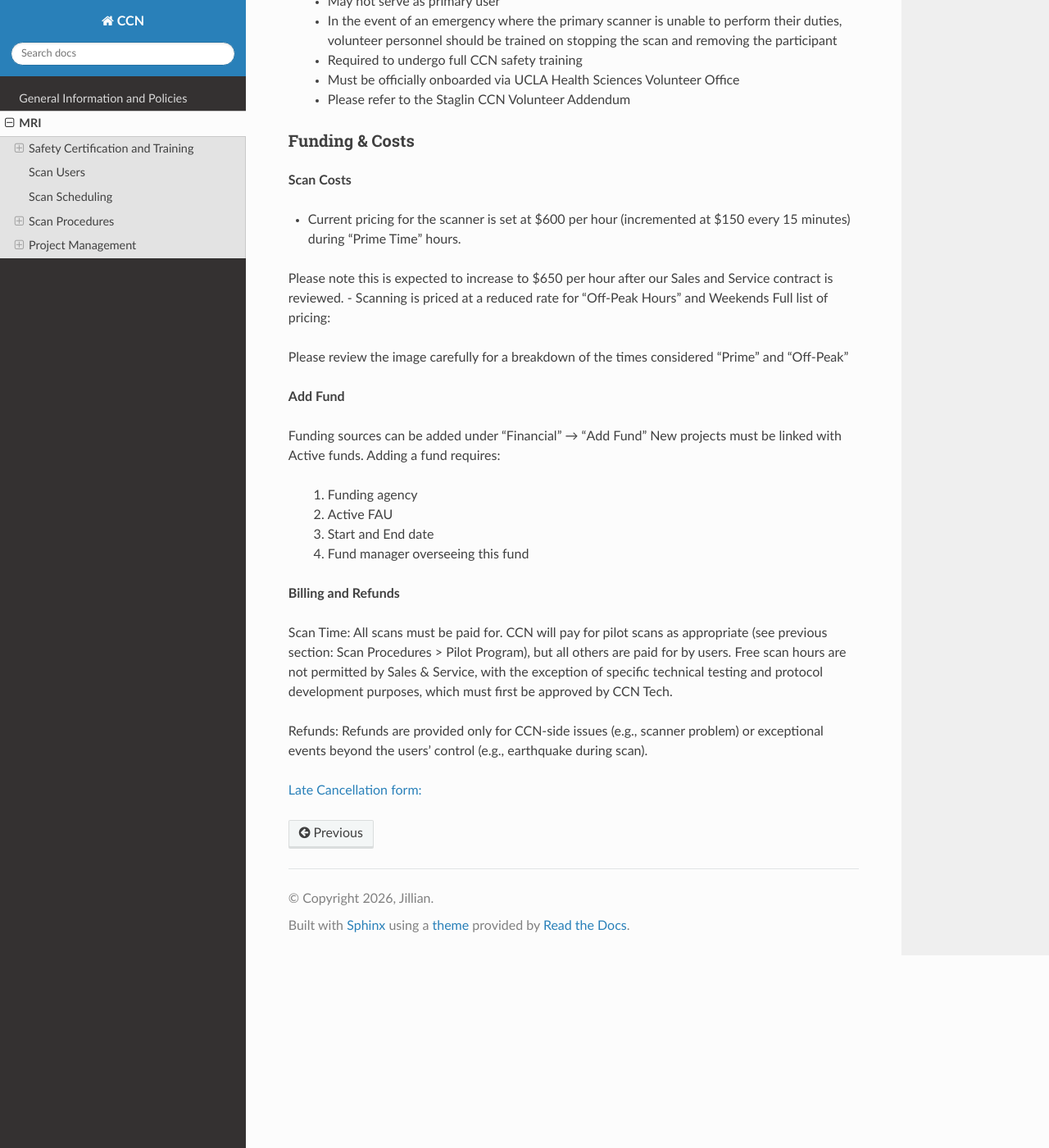
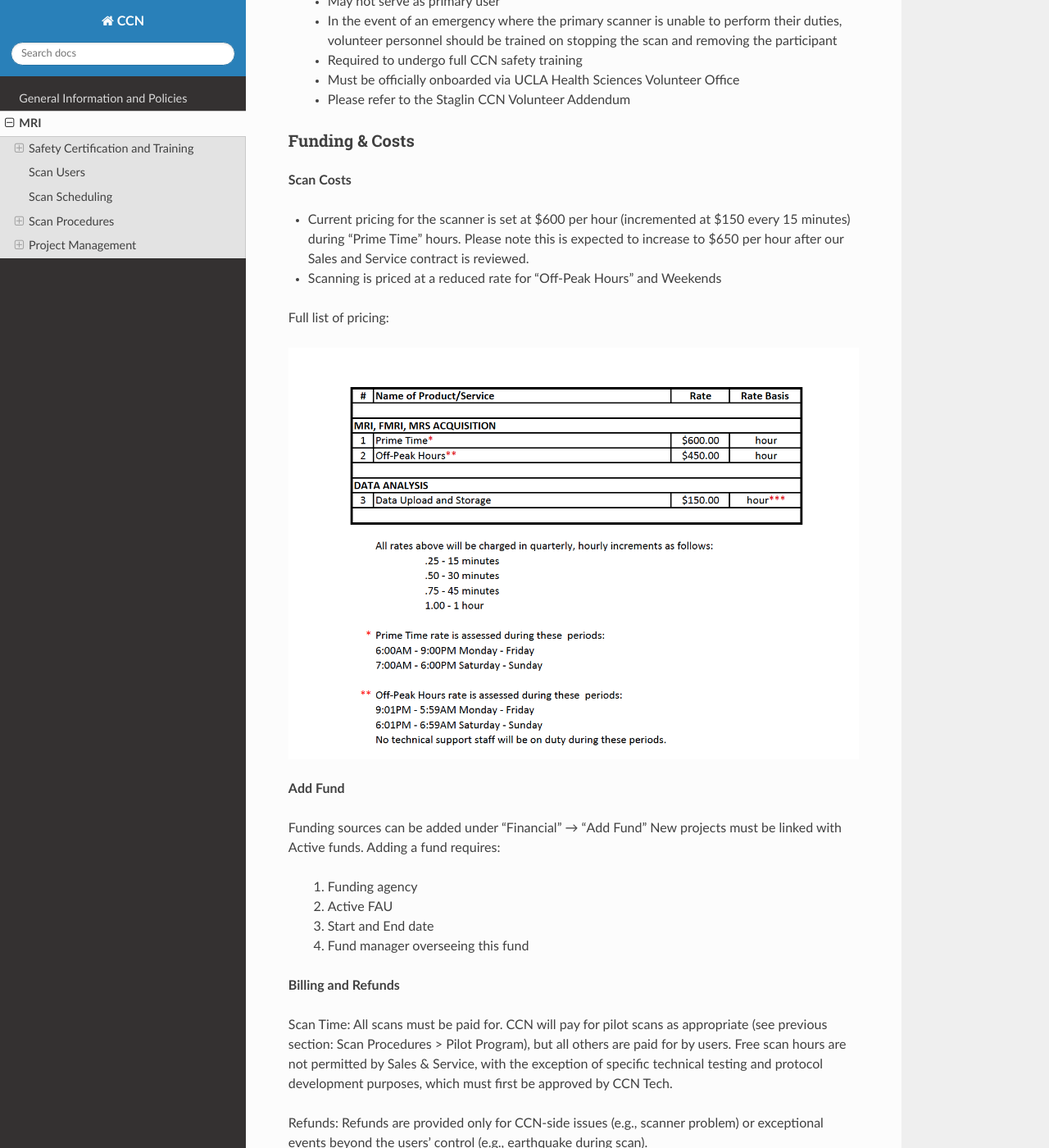
Before and after one commit to jpontanares-ccn/CCN, a Sphinx documentation site: the page built from docs/source/mri.rst, in a window 1280 px wide and 1400 px high, scrolled down 14056 px. Shown: the whole window at 82% size. Built offline with Sphinx 7.4.7 and the Read the Docs theme 3.1.0, drawn with Linux system fonts in a browser that asks for light colours; part of the change alters nothing that is shown; some of the changed text lies outside the part shown.

Commit message:
Update mri.rst

```diff
--- a/docs/source/mri.rst
+++ b/docs/source/mri.rst
@@ -253,12 +253,11 @@ Funding & Costs
 
 **Scan Costs**
 
-- Current pricing for the scanner is set at $600 per hour (incremented at $150 every 15 minutes) during "Prime Time" hours.
-Please note this is expected to increase to $650 per hour after our Sales and Service contract is reviewed.
+- Current pricing for the scanner is set at $600 per hour (incremented at $150 every 15 minutes) during "Prime Time" hours. Please note this is expected to increase to $650 per hour after our Sales and Service contract is reviewed.
 - Scanning is priced at a reduced rate for "Off-Peak Hours" and Weekends
 Full list of pricing:
 
-Please review the image carefully for a breakdown of the times considered "Prime" and "Off-Peak"
+.. image:: Staglin_MRI_Scanner_Costs.png
 
 **Add Fund**
 
@@ -276,4 +275,9 @@ Scan Time: All scans must be paid for. CCN will pay for pilot scans as appropria
 
 Refunds: Refunds are provided only for CCN-side issues (e.g., scanner problem) or exceptional events beyond the users' control (e.g., earthquake during scan).
 
-`Late Cancellation form: <https://docs.google.com/forms/d/e/1FAIpQLSd5d9vuN6ii9h0W9BZ1C1-fspoS5VPB-oMDZHjyql8oSmywzg/viewform>`_
+Cancellation Policy
+~~~~~~~~~~~~~~~~~~~
+
+There is no cancellation fee for scans cancelled more than 72 hours before the scheduled time.
+
+*Scans cancelled within 72 hours of the scheduled time will be charged 30% of the full scan fee.* Each project will accrue one free cancellation per ten scans completed. Please continue to fill out the late cancellation form for scans cancelled within 72 hours, so we can monitor patterns under this policy: `Late Cancellation Form <https://docs.google.com/forms/d/e/1FAIpQLSd5d9vuN6ii9h0W9BZ1C1-fspoS5VPB-oMDZHjyql8oSmywzg/viewform>`_
```
